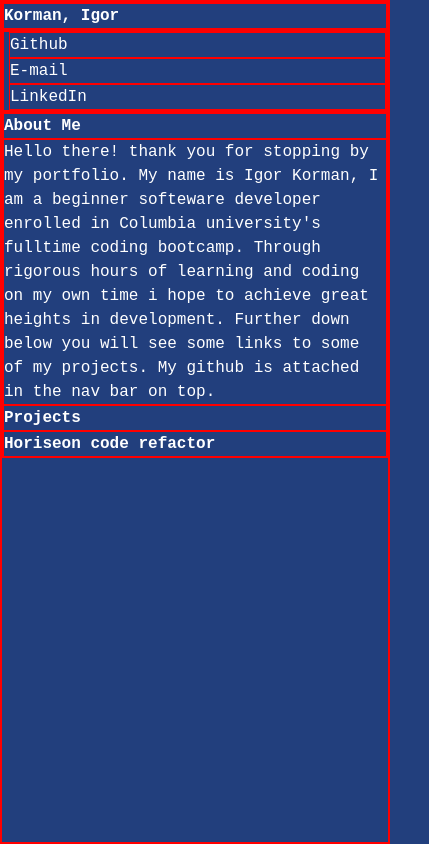
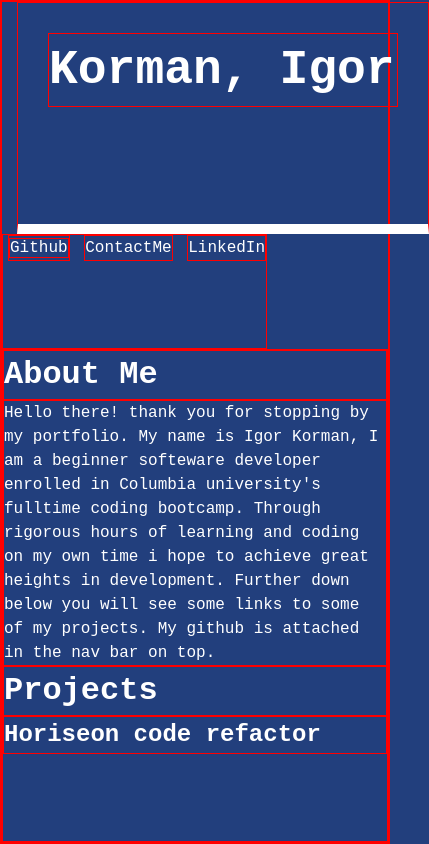
Before and after one commit to ikorman12/Portfolio, a plain HTML site: page index.html in a window 390 px wide. Shown: the whole page, 429 px wide, since content can reach past the window. Drawn offline with Linux system fonts and the light colour scheme.

Commit message:
added more CSS properties, added flexbox, began working from mobile to bigger screens, added an about me to HTML

```diff
--- a/assets/style.css
+++ b/assets/style.css
@@ -8,13 +8,41 @@
     border: 1px solid red;
 }
 
-li {
+header h1 {
+    min-width: 350px;
+    font-size: 300%;
+    align-items: left;
+}
+
+.header {
+    padding: 30px;
+    margin-left: 15px;
+    border-bottom: 10px solid white;
+}
+
+h2 {
+    font-size: 200%;
+}
+
+h3{
+    font-size: 150%;
+}
+
+a{
+    text-decoration: none;
+    color: 120% var(--text);
+}
+
+.navlist {
     list-style: none;
-    align-items: right;
+    text-align: right;
+    display: inline-block;
     margin-left: 5px;
 }
 
 body {
+    display:flex;
+    flex-wrap: wrap;
     background: var(--background);
     color:var(--text);
     font-family:'Courier New', Courier, monospace;
--- a/index.html
+++ b/index.html
@@ -9,14 +9,14 @@
     <link rel="stylesheet" href="assets/style.css" />
 </head>
 <body>
-    <header> <h1> Korman, Igor </h1> </header>
-    <nav>
+    <header class="header">
+        <h1> Korman, Igor </h1>
+    </header>
     <ul>
-    <li >Github</li>
-    <li >E-mail</li>
-    <li >LinkedIn</li>
+    <li class="navlist"><a href="https://github.com/ikorman12"target="_blank">Github</a></li>
+    <li class="navlist">ContactMe</li>
+    <li class="navlist">LinkedIn</li>
     </ul>
-    </nav>
 
     <main>
         <h2>About Me</h2>
```
